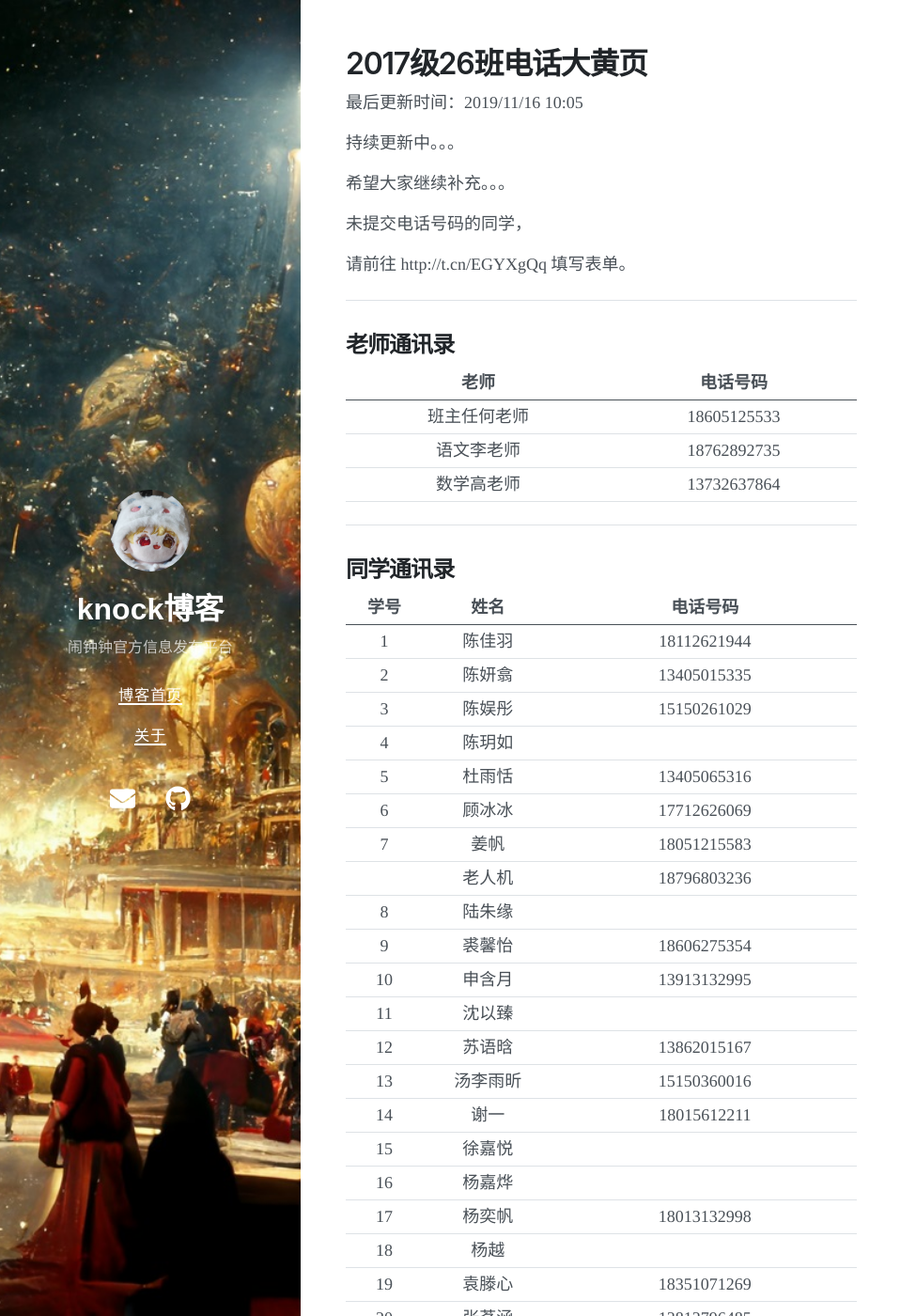
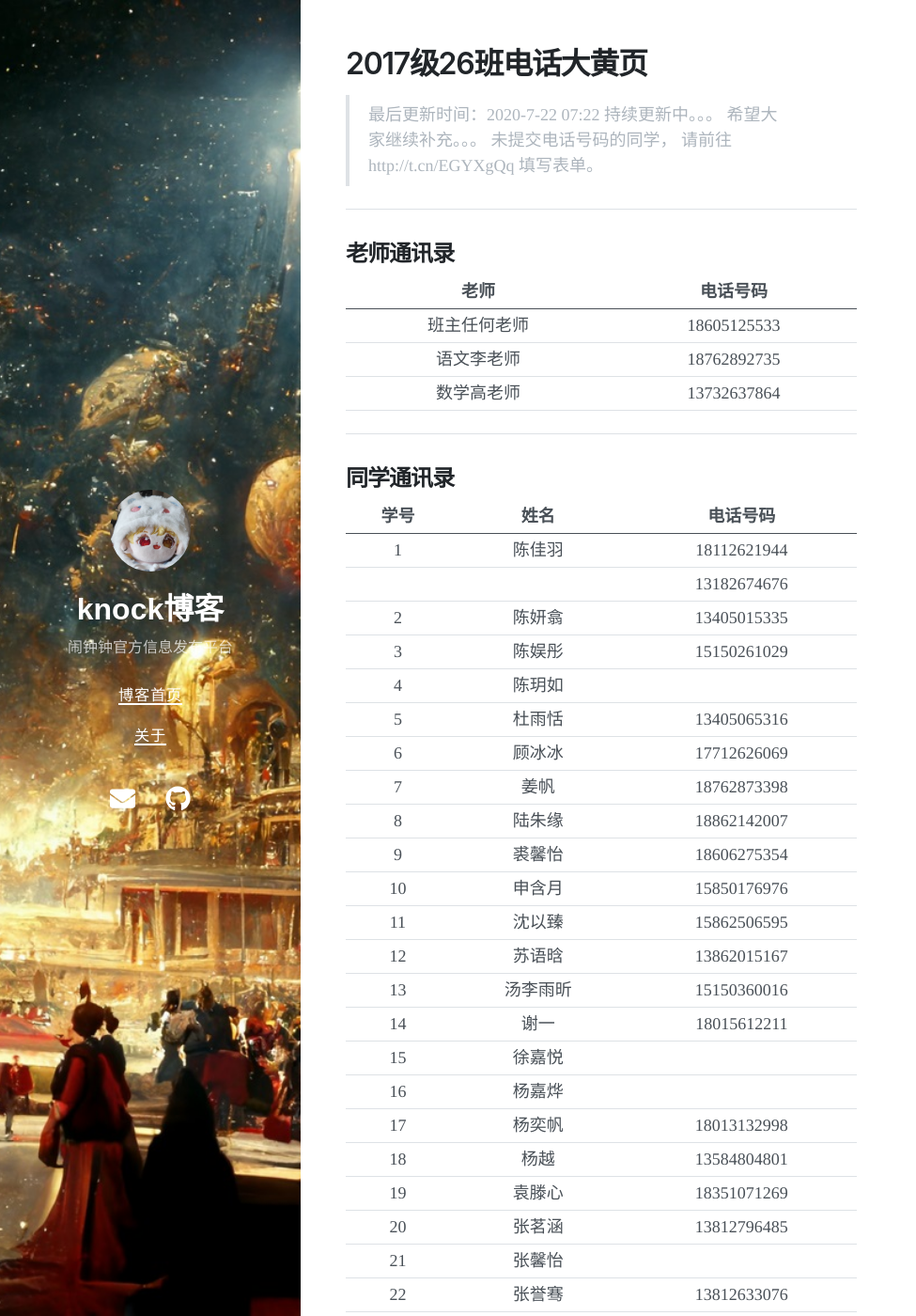
Before and after one commit to knock200508/blog, a Jekyll site: the page built from pages/AddressBookForJunior.md, in a window 1280 px wide and 1400 px high. Shown: the whole window at 94% size, without its empty margins (0-975 px from the left). Built offline with Jekyll 4.4.1, drawn with Linux system fonts in a browser that asks for light colours; nearby versions of some CDN libraries; comment, search, counter and statistics services are not loaded; some of the changed text lies outside the part shown.

Commit message:
更新 AddressBookForJunior.md

```diff
--- a/pages/AddressBookForJunior.md
+++ b/pages/AddressBookForJunior.md
@@ -3,15 +3,11 @@ layout: page
 title: 2017级26班电话大黄页
 ---
 
-最后更新时间：2019/11/16 10:05
-
-持续更新中。。。
-
-希望大家继续补充。。。
-
-未提交电话号码的同学，
-
-请前往 http://t.cn/EGYXgQq 填写表单。
+> 最后更新时间：2020-7-22 07:22
+> 持续更新中。。。
+> 希望大家继续补充。。。
+> 未提交电话号码的同学，
+> 请前往 http://t.cn/EGYXgQq 填写表单。
 
 ******
 
@@ -27,58 +23,58 @@ title: 2017级26班电话大黄页
 
 ## 同学通讯录
 
-| 学号 |   姓名   |       电话号码        |
-| :--: | :------: | :-------------------: |
-|  1   |  陈佳羽  |      18112621944      |
-|  2   |  陈妍翕  |      13405015335      |
-|  3   |  陈娱彤  |      15150261029      |
-|  4   |  陈玥如  |                       |
-|  5   |  杜雨恬  |      13405065316      |
-|  6   |  顾冰冰  |      17712626069      |
-|  7   |   姜帆   |      18051215583      |
-|      |  老人机  |      18796803236      |
-|  8   |  陆朱缘  |                       |
-|  9   |  裘馨怡  |      18606275354      |
-|  10  |  申含月  |      13913132995      |
-|  11  |  沈以臻  |                       |
-|  12  |  苏语晗  |      13862015167      |
-|  13  | 汤李雨昕 |      15150360016      |
-|  14  |   谢一   |      18015612211      |
-|  15  |  徐嘉悦  |                       |
-|  16  |  杨嘉烨  |                       |
-|  17  |  杨奕帆  |      18013132998      |
-|  18  |   杨越   |                       |
-|  19  |  袁滕心  |      18351071269      |
-|  20  |  张茗涵  |      13812796485      |
-|  21  |  张馨怡  |                       |
-|  22  |  张誉骞  |      13812633076      |
-|  23  |  张孜斐  |      18251165022      |
-|  24  |  赵晴柔  |      18915510257      |
-|  25  |  周姚媛  |      15962190717      |
-|  26  |  朱贞昀  |                       |
-|  27  |   陈旭   |                       |
-|  28  |  陈子言  |      13402688711      |
-|  29  |  顾天豪  |      13812622162      |
-|  30  |  吉添麟  |                       |
-|  31  |  姜懿桐  |      18362769171      |
-|  32  |  李泽苏  | 13814813428（已换号） |
-|  33  |  陆品超  |                       |
-|  34  |  陆昱辰  |      13913592987      |
-|  35  |  罗浩峰  |                       |
-|  36  |   莫恩   |      17715594010      |
-|  37  |  潘旻洋  |      17706139936      |
-|  38  |  沈昕阳  |                       |
-|  39  |  石睿源  |      13812643971      |
-|  40  |  谈屹斐  |      13913551155      |
-|  41  |  王鹤翔  |                       |
-|  42  |  王轶凡  |      13962191293      |
-|  43  |  魏润麒  |                       |
-|  44  |  吴一凡  |                       |
-|  45  |  吴正越  |                       |
-|  46  |  张宸瑜  |      13809053623      |
-|  47  |  张睿暄  |                       |
-|  48  |  钟行健  |      13024573038      |
-|  49  |   周琪   |                       |
-|  50  |  周睿彦  |                       |
-|  51  |  周苏海  |      18761986344      |
-|  52  |  庄文添  |      18018106912      |
+| 学号 |   姓名   |  电话号码   |
+| :--: | :------: | :---------: |
+|  1   |  陈佳羽  | 18112621944 |
+|      |          | 13182674676 |
+|  2   |  陈妍翕  | 13405015335 |
+|  3   |  陈娱彤  | 15150261029 |
+|  4   |  陈玥如  |             |
+|  5   |  杜雨恬  | 13405065316 |
+|  6   |  顾冰冰  | 17712626069 |
+|  7   |   姜帆   | 18762873398 |
+|  8   |  陆朱缘  | 18862142007 |
+|  9   |  裘馨怡  | 18606275354 |
+|  10  |  申含月  | 15850176976 |
+|  11  |  沈以臻  | 15862506595 |
+|  12  |  苏语晗  | 13862015167 |
+|  13  | 汤李雨昕 | 15150360016 |
+|  14  |   谢一   | 18015612211 |
+|  15  |  徐嘉悦  |             |
+|  16  |  杨嘉烨  |             |
+|  17  |  杨奕帆  | 18013132998 |
+|  18  |   杨越   | 13584804801 |
+|  19  |  袁滕心  | 18351071269 |
+|  20  |  张茗涵  | 13812796485 |
+|  21  |  张馨怡  |             |
+|  22  |  张誉骞  | 13812633076 |
+|  23  |  张孜斐  | 18251165022 |
+|  24  |  赵晴柔  | 18915510257 |
+|  25  |  周姚媛  | 15962190717 |
+|  26  |  朱贞昀  |             |
+|  27  |   陈旭   |             |
+|  28  |  陈子言  | 13402688711 |
+|  29  |  顾天豪  | 13812622162 |
+|  30  |  吉添麟  |             |
+|  31  |  姜懿桐  | 18362769171 |
+|  32  |  李泽苏  | 13814813428 |
+|  33  |  陆品超  |             |
+|  34  |  陆昱辰  | 13913592987 |
+|  35  |  罗浩峰  |             |
+|  36  |   莫恩   | 17715594010 |
+|  37  |  潘旻洋  | 17706139936 |
+|  38  |  沈昕阳  |             |
+|  39  |  石睿源  | 13812643971 |
+|  40  |  谈屹斐  | 13913551155 |
+|  41  |  王鹤翔  |             |
+|  42  |  王轶凡  | 13962191293 |
+|  43  |  魏润麒  |             |
+|  44  |  吴一凡  |             |
+|  45  |  吴正越  |             |
+|  46  |  张宸瑜  | 13809053623 |
+|  47  |  张睿暄  |             |
+|  48  |  钟行健  | 13024573038 |
+|  49  |   周琪   |             |
+|  50  |  周睿彦  |             |
+|  51  |  周苏海  | 18761986344 |
+|  52  |  庄文添  | 18018106912 |
```
